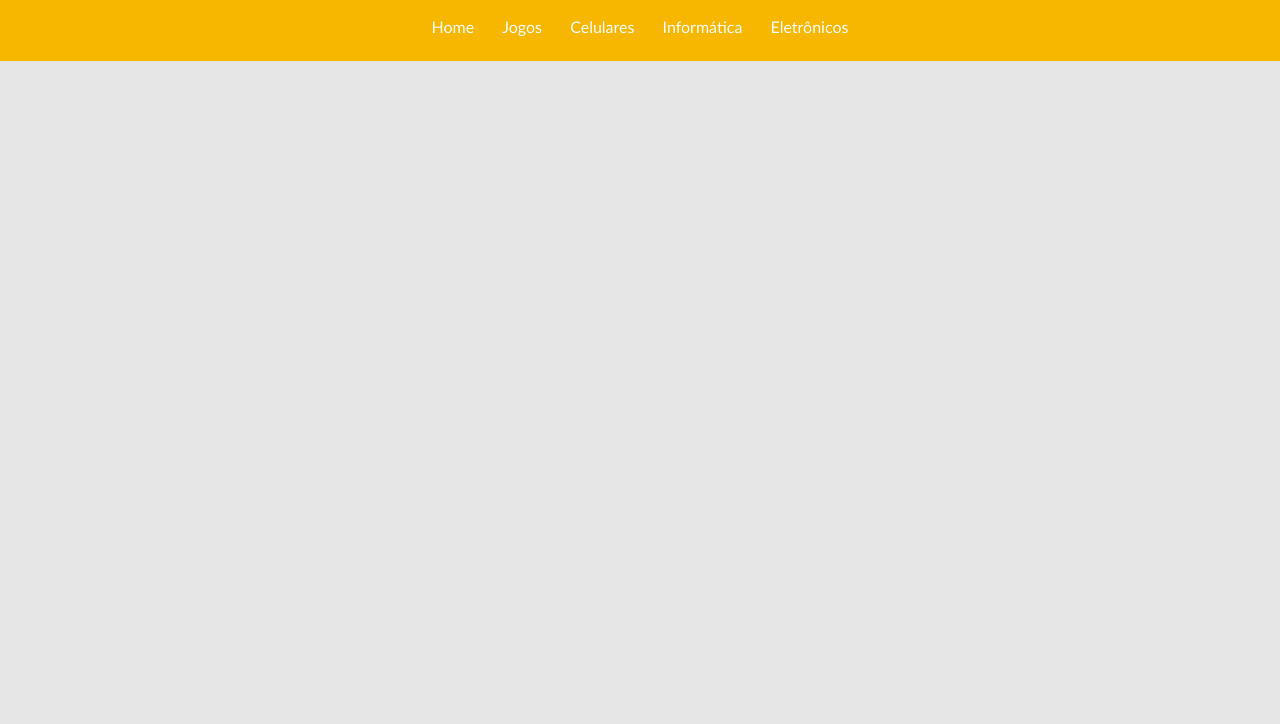
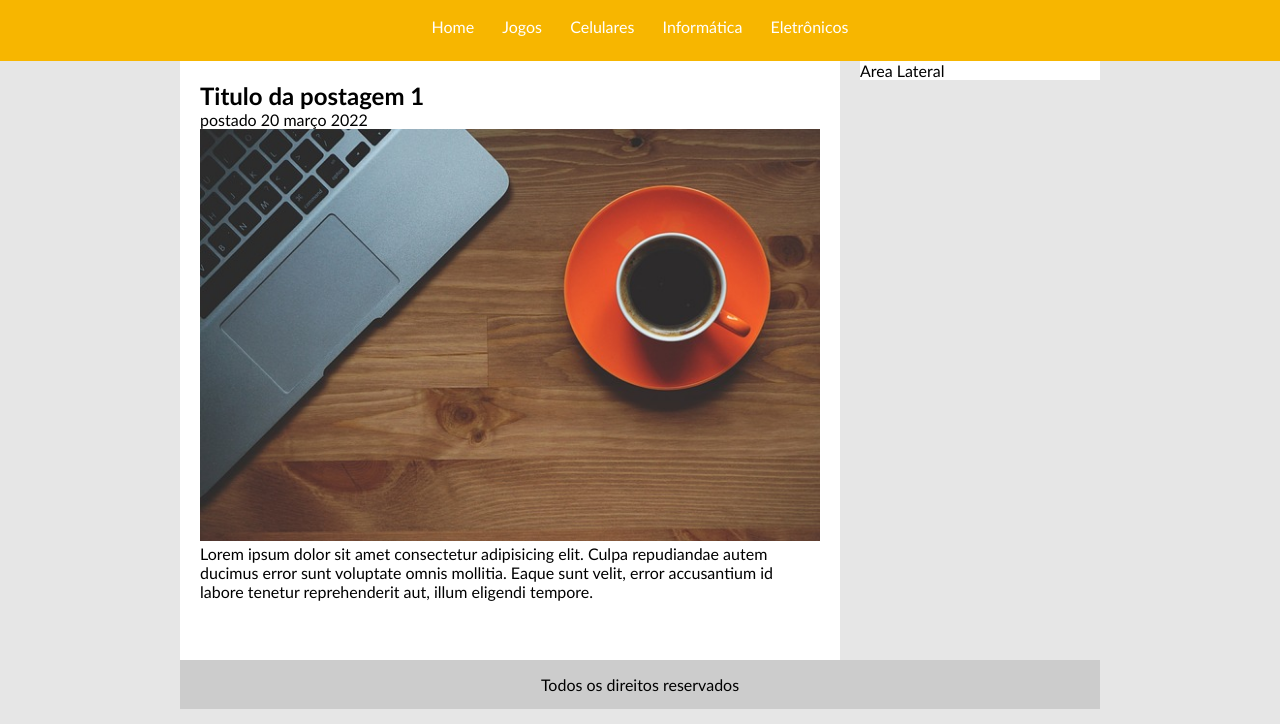
Before and after one commit to ArturNC-UERJ/TecBlog, a plain HTML site: page index.html in a window 1280 px wide. Shown: the part 76-800 px from the top of the page. Drawn offline with Linux system fonts and the light colour scheme.

Commit message:
Main content and footer added
Created a main posts area and footer

```diff
--- a/index.html
+++ b/index.html
@@ -25,5 +25,32 @@
 
     </div>
 
+    <div id="area-principal">
+
+        <div id="area-postagens">
+
+            <!--Abertura postagem-->
+            <div class="postagem">
+                <h2>Titulo da postagem 1</h2>
+                <span>postado 20 março 2022</span>
+                <img width="620px" src="images/imagem1.jpg" alt="">
+                <p>Lorem ipsum dolor sit amet consectetur adipisicing elit. Culpa repudiandae autem ducimus error sunt voluptate omnis mollitia. Eaque sunt velit, error accusantium id labore tenetur reprehenderit aut, illum eligendi tempore.</p>
+                <a href="">Leia Mais</a>
+
+            </div>
+            <!--//Fechamento postagem-->
+
+        </div>
+
+        <div id="area-lateral">
+            Area Lateral
+        </div>
+
+        <div id="rodape">
+            Todos os direitos reservados
+        </div>
+
+    </div>
+
 </body>
 </html>
--- a/style.css
+++ b/style.css
@@ -21,6 +21,39 @@ body {
 #area-logo, #area-menu {
     padding: 10px;
 
+}
+
+#area-principal {
+    width: 920px;
+    margin: 0 auto;
+}
+
+
+#area-postagens {
+    width: 660px;
+    float: left;
+    background: white;
+
+}
+
+#area-lateral {
+    width: 240px;
+    float: right;
+    background: white;
+
+}
+
+.postagem {
+    padding: 20px;
+    margin-bottom: 20px;
+    background: white;
+}
+
+#rodape {
+    clear: both;
+    text-align: center;
+    padding: 15px;
+    background: #CCC;
 }
 
 /*
```
